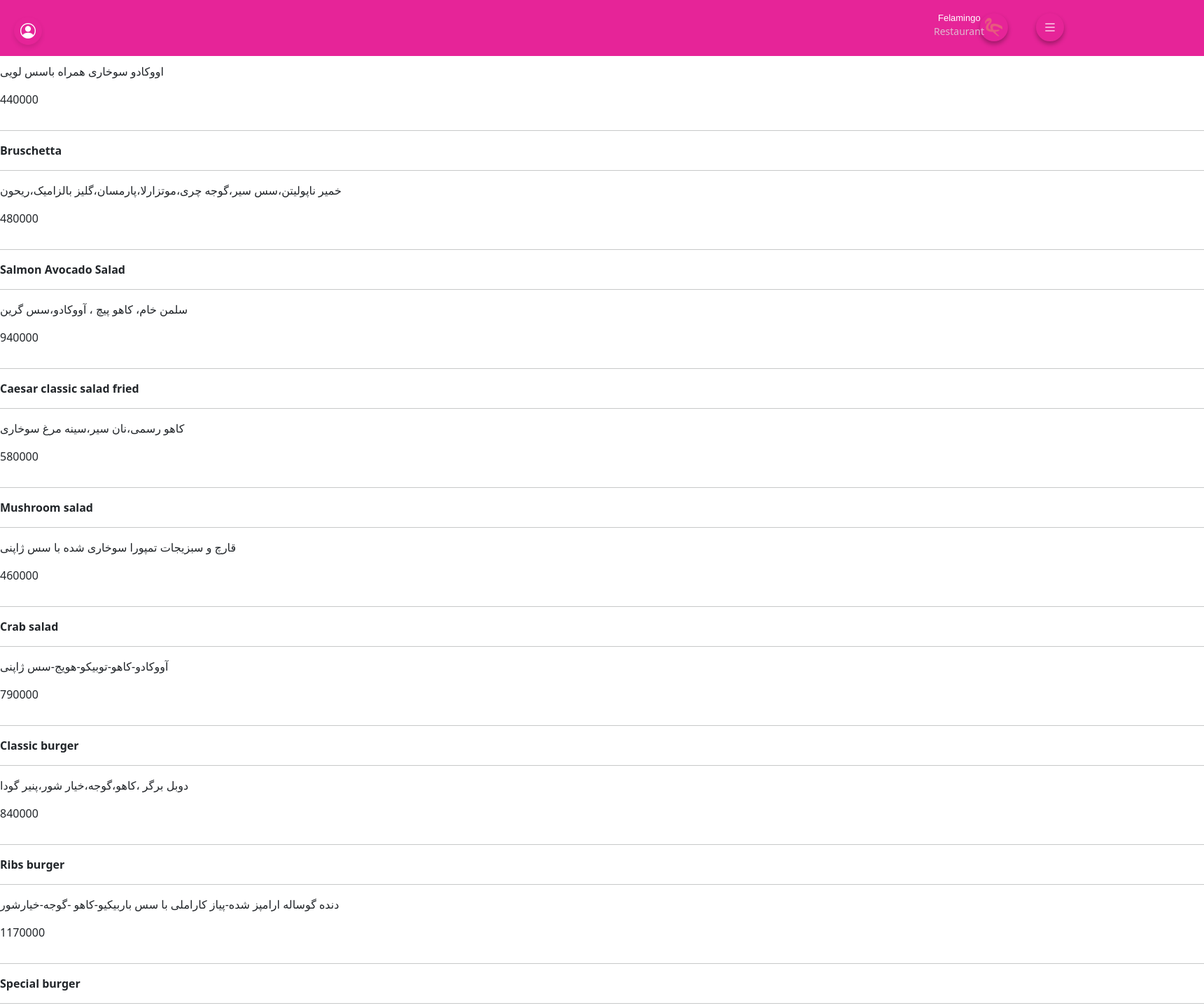
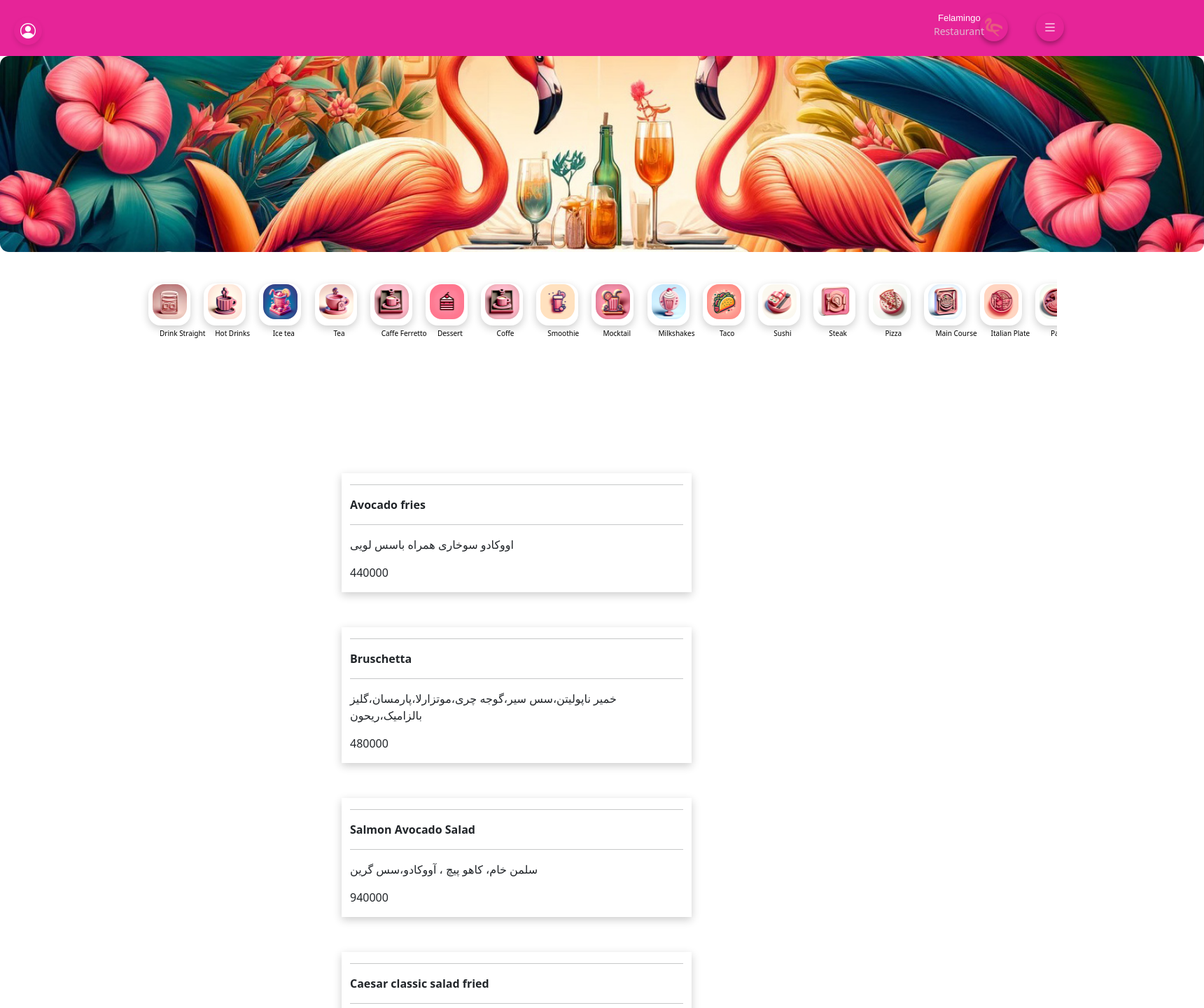
Before and after one commit to yalda-aq30/Felamingo, a Django app: page / in a window 1720 px wide; the page is wider, and only the part inside the window is pictured. Shown: the top 1440 px of that part at 70% size. Run offline with Django 5.2, Linux system fonts and the light colour scheme; data comes from the database, SQL or seed files in the repository; both versions use the stored data as it was after the commit.

Commit message:
categories were maded and food items unfinished

```diff
--- a/restaurentproject/menu/templates/menu/index.html
+++ b/restaurentproject/menu/templates/menu/index.html
@@ -124,7 +124,7 @@
             font-size: 10px;
             margin-top: 13px;
             margin-left: 10px;
-            position: absolute;
+            /* position: absolute; */
         }
         .container{
             overflow-x: scroll;
@@ -132,51 +132,24 @@
             white-space: nowrap;
             padding-bottom: 40px;
         }
-        /* .food_items2{
-            background-size: cover;
+        .row{
+            width:500px;
+            padding-top: 150px;
+            position: absolute;
+        }
+        .menu_item{
+            margin-left: 500px;
+            margin-bottom: 50px;
             background-color: white;
-            border: none;
-            margin-left: 1250px;
-            margin-top: 50px;
-            width: 60px;
-            height: 60px;
-            border-radius: 17px;
             box-shadow: 0px 4px 12px rgba(0, 0, 0, 0.2);
-            transition: 0.2s;
-            position: absolute;
-        } */
-        /* .food_items2:hover{
-            transform: translateY(-5px);
         }
-        .category_images2{
-            width: 50px;
-            height: 50px;
-            border-radius: 17px;
-            padding-right: 1px;
-        }
-        .food_items_name2{
-            font-size: 10px;
-            margin-top: 13px;
-            margin-left: 10px;
-            position: absolute;
-        } */
     </style>
     <link href="https://cdn.jsdelivr.net/npm/bootstrap@5.3.5/dist/css/bootstrap.min.css" rel="stylesheet" integrity="sha384-SgOJa3DmI69IUzQ2PVdRZhwQ+dy64/BUtbMJw1MZ8t5HZApcHrRKUc4W0kG879m7" crossorigin="anonymous">
     <script src="https://cdn.jsdelivr.net/npm/bootstrap@5.3.5/dist/js/bootstrap.bundle.min.js" integrity="sha384-k6d4wzSIapyDyv1kpU366/PK5hCdSbCRGRCMv+eplOQJWyd1fbcAu9OCUj5zNLiq" crossorigin="anonymous"></script>
     <link rel="stylesheet" href="https://cdn.jsdelivr.net/npm/bootstrap-icons@1.11.3/font/bootstrap-icons.min.css">
 </head>
 <body>
-    <div class="row">
-        {% for product in available_products %}
-        <div class="menu_item">
-            <hr>
-            <strong> {{product.name}} </strong>
-            <hr>
-            <p> {{product.description}} </p>
-            <p> {{product.price}} </p>
-        </div>
-        {% endfor %}
-    </div>
+
     <header>
         <br>
         <div class="percon_div">
@@ -206,11 +179,16 @@
             </div>
         </div>
     </div>
-    <!-- <button class="food_items2">
-        <img src="{% static 'images/6f11321f789a42a3ac563fe872f1cf6a.jpg' %}" alt="Food Item2" class="category_images2">
-        <p class="food_items_name2">
-            Pizza
-        </p>
-    </button>  -->
+    <div class="row">
+        {% for product in available_products %}
+            <div class="menu_item">
+                <hr>
+                <strong> {{product.name}} </strong>
+                <hr>
+                <p> {{product.description}} </p>
+                <p> {{product.price}} </p>
+            </div>
+        {% endfor %}
+    </div>
 </body>
 </html>
```
Also changed, not shown: restaurentproject/db.sqlite3, restaurentproject/restaurentproject/urls.py (line endings or trailing spaces).
